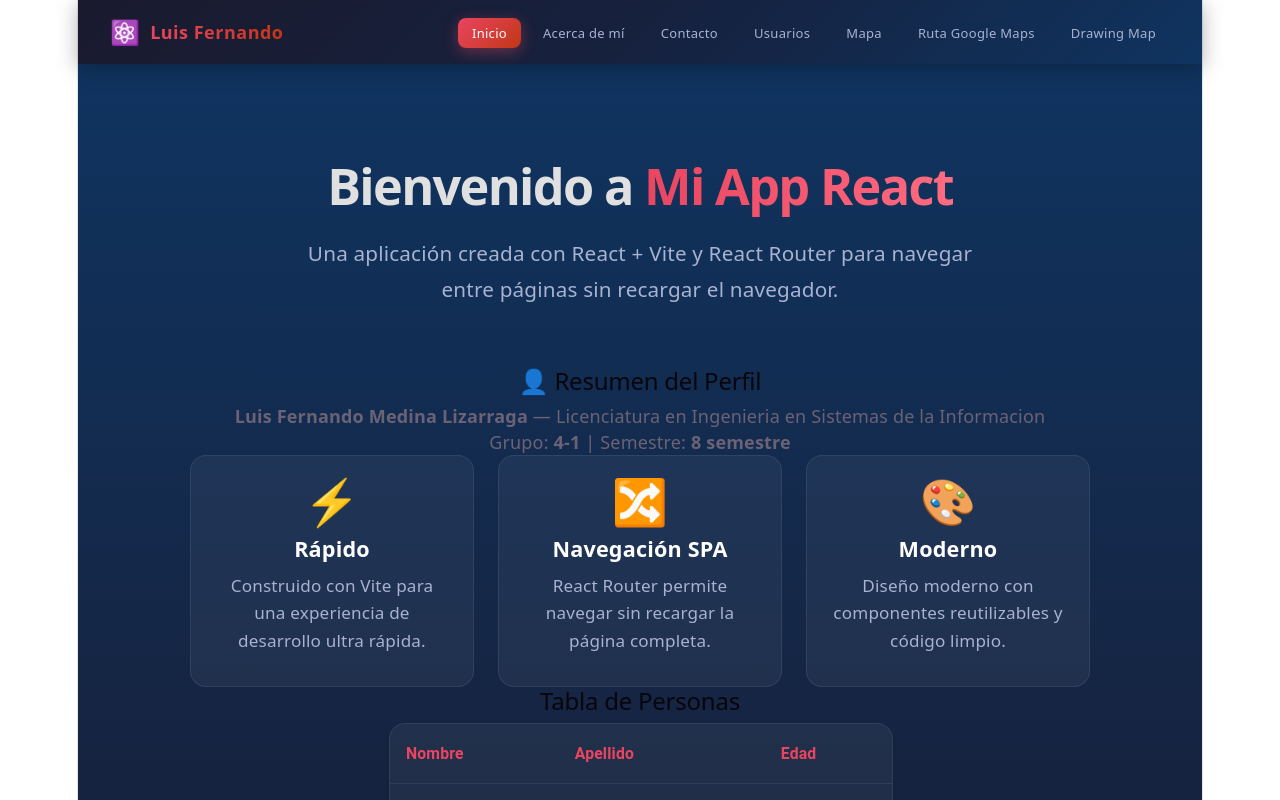
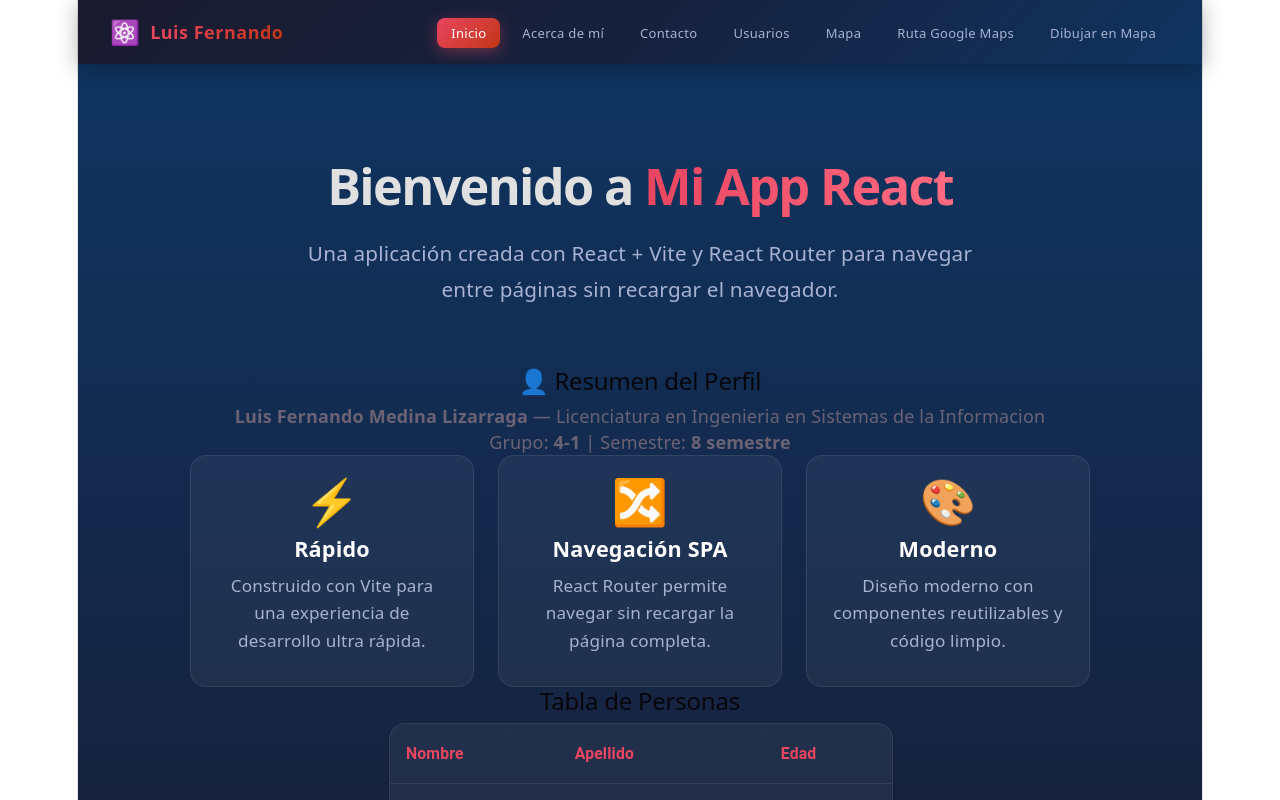
Before and after one commit to luis14111/actividad-react-Luis-Medina, a React (Vite) app in the folder luis-react/: page / in a window 1280 px wide. Shown: the top 800 px of the page. Built offline with nearby package versions, Linux system fonts and the light colour scheme.

Commit message:
Se implemento la funcion de que puedas dibujar en la API de google maps1

```diff
--- a/luis-react/src/components/Navbar.jsx
+++ b/luis-react/src/components/Navbar.jsx
@@ -64,7 +64,7 @@ function Navbar() {
             to="/drawing-map"
             className={({ isActive }) => (isActive ? "nav-link active" : "nav-link")}
           >
-            Drawing Map
+            Dibujar en Mapa
           </NavLink>
         </li>
       </ul>
```
